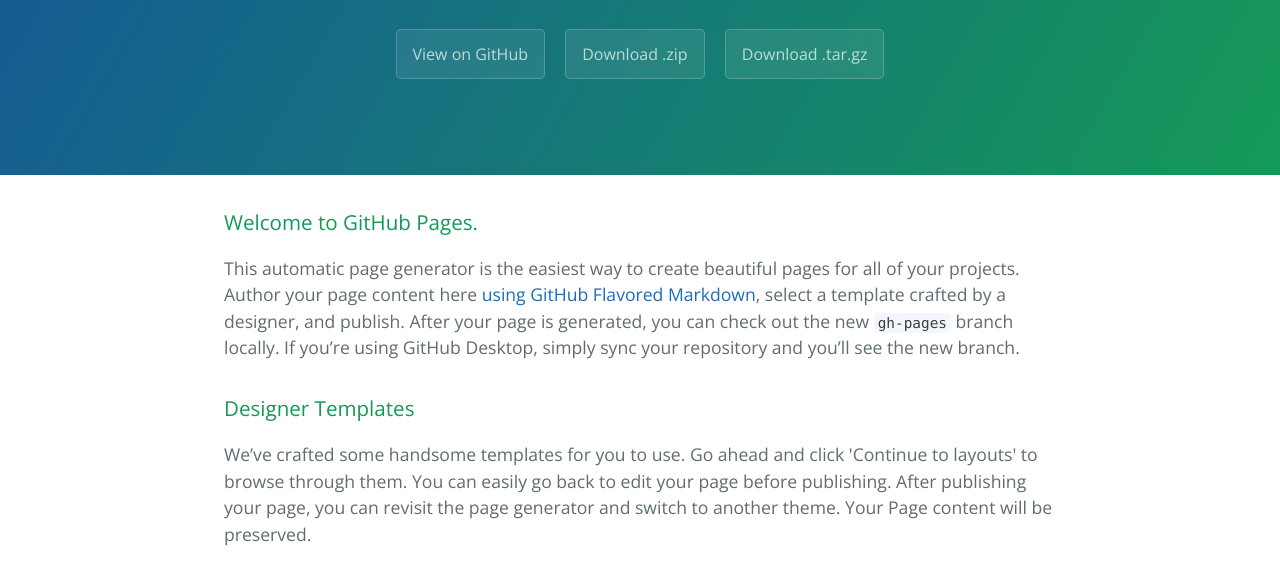
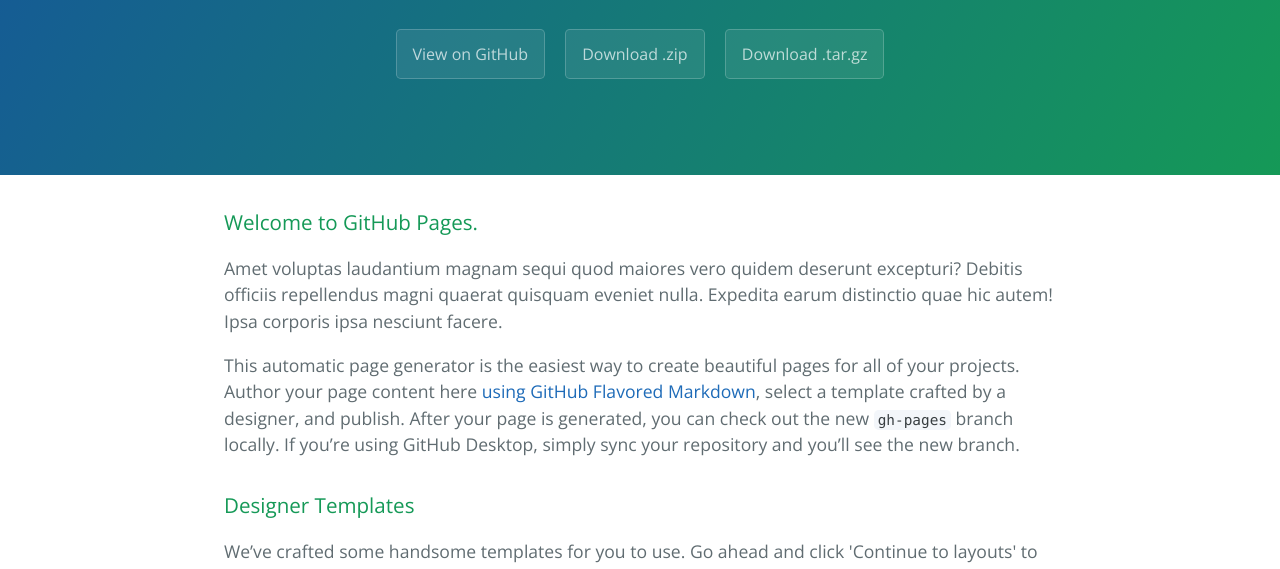
Before and after one commit to Josue23/coursera-js-johns-hopkins, a plain HTML site: page index.html in a window 1280 px wide. Shown: the part 208-777 px from the top of the page. Drawn offline with nearby package versions, Linux system fonts and the light colour scheme.

Commit message:
index.html

```diff
--- a/index.html
+++ b/index.html
@@ -21,6 +21,9 @@
     <section class="main-content">
       <h3>
 <a id="welcome-to-github-pages" class="anchor" href="#welcome-to-github-pages" aria-hidden="true"><span aria-hidden="true" class="octicon octicon-link"></span></a>Welcome to GitHub Pages.</h3>
+      <p>
+        Amet voluptas laudantium magnam sequi quod maiores vero quidem deserunt excepturi? Debitis officiis repellendus magni quaerat quisquam eveniet nulla. Expedita earum distinctio quae hic autem! Ipsa corporis ipsa nesciunt facere.
+      </p>
 
 <p>This automatic page generator is the easiest way to create beautiful pages for all of your projects. Author your page content here <a href="https://guides.github.com/features/mastering-markdown/">using GitHub Flavored Markdown</a>, select a template crafted by a designer, and publish. After your page is generated, you can check out the new <code>gh-pages</code> branch locally. If you’re using GitHub Desktop, simply sync your repository and you’ll see the new branch.</p>
 
```
